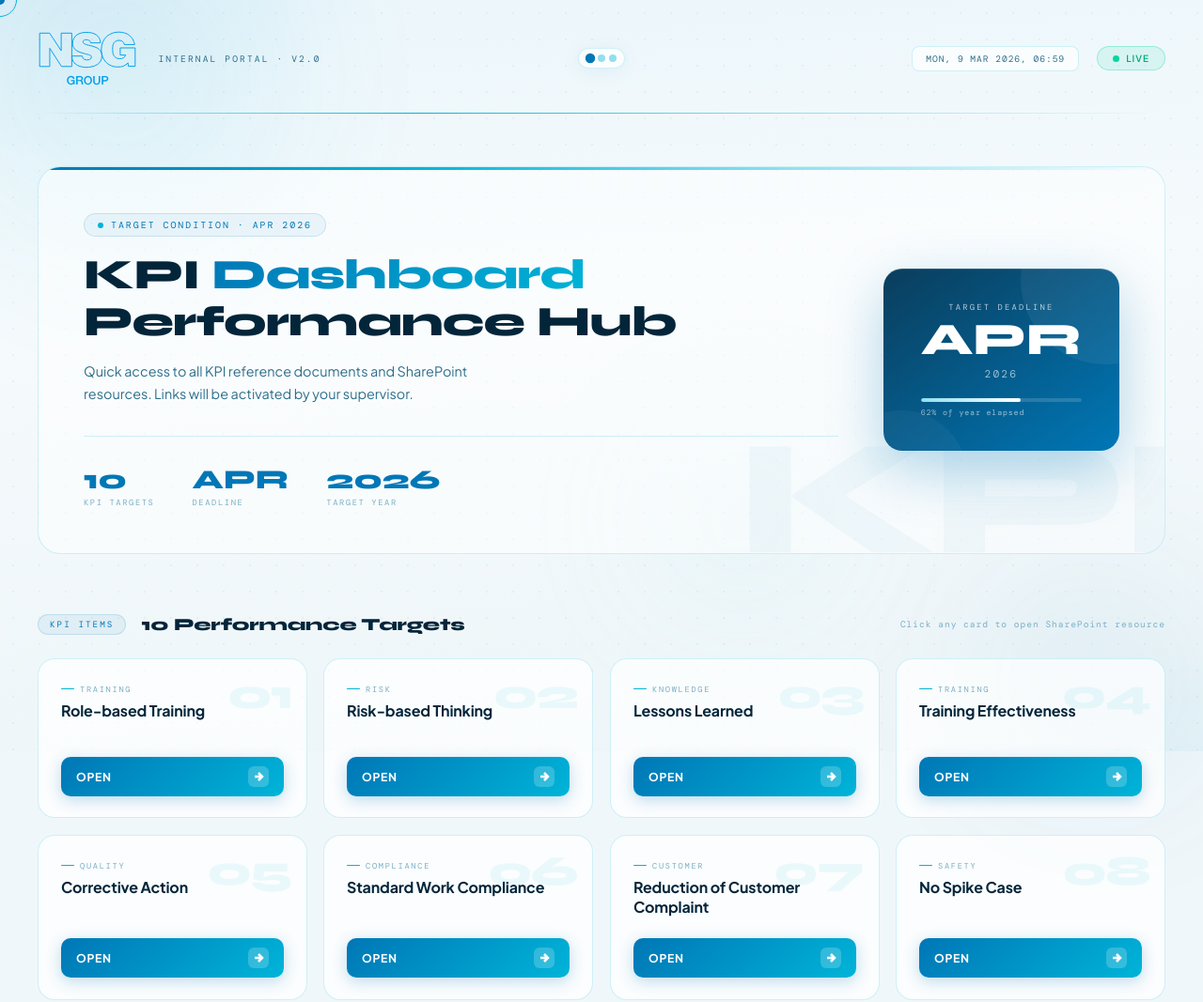
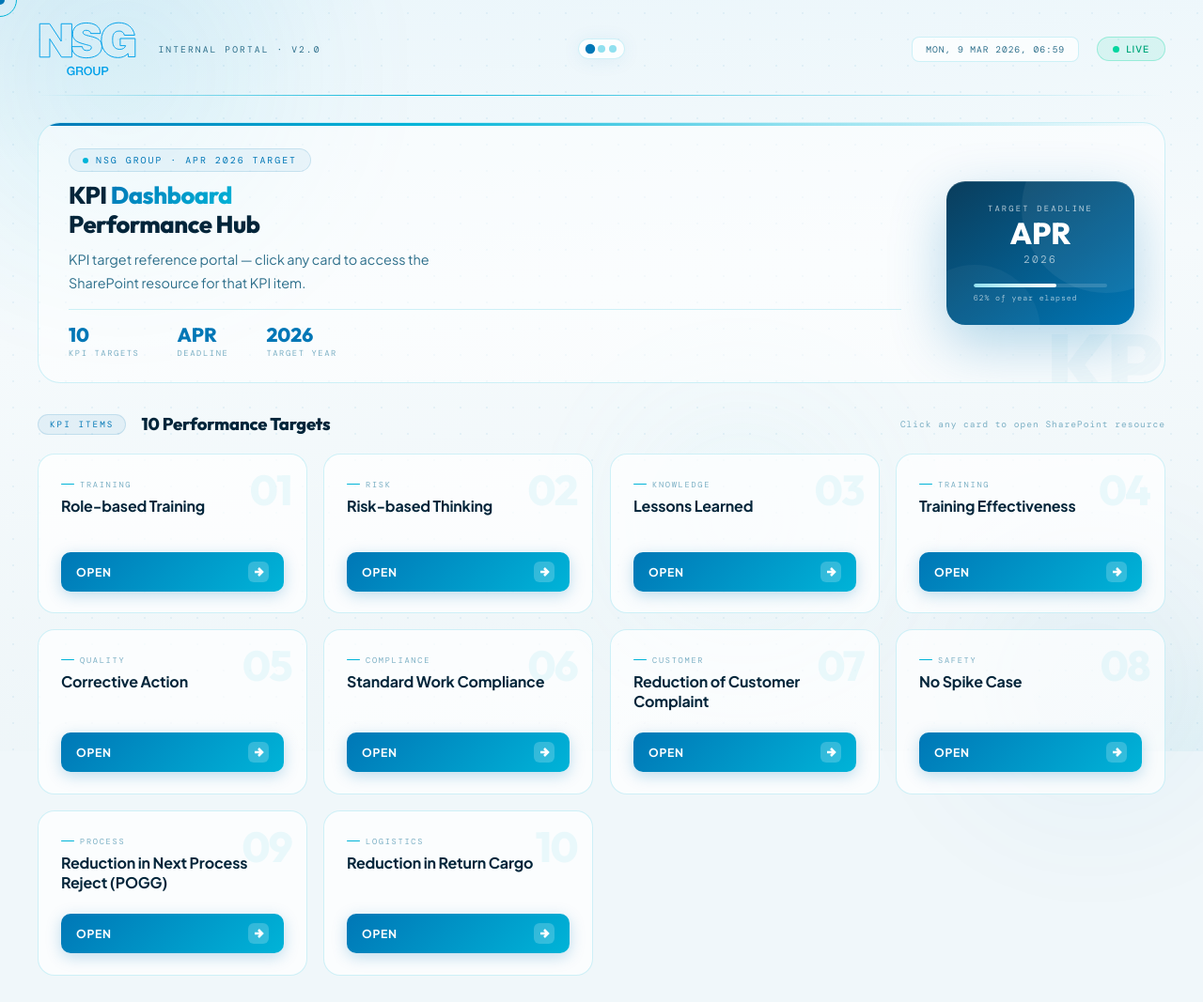
Before and after one commit to afiqr46/NSG-Dashboard, a website: page index.html in a window 1280 px wide. Shown: the top 1067 px of the page at 94% size. Drawn offline with nearby package versions, Linux system fonts and the light colour scheme; a web font is replaced by a local one.

Commit message:
design 2

```diff
--- a/index.html
+++ b/index.html
@@ -5,7 +5,7 @@
   <meta name="viewport" content="width=device-width, initial-scale=1.0"/>
   <title>NSG Group — KPI Dashboard</title>
   <link rel="preconnect" href="https://fonts.googleapis.com">
-  <link href="https://fonts.googleapis.com/css2?family=Plus+Jakarta+Sans:wght@300;400;500;600;700;800&family=Syne:wght@700;800&family=DM+Mono:wght@300;400&display=swap" rel="stylesheet">
+  <link href="https://fonts.googleapis.com/css2?family=Plus+Jakarta+Sans:wght@300;400;500;600;700;800&family=Outfit:wght@600;700;800&family=DM+Mono:wght@300;400&display=swap" rel="stylesheet">
   <style>
     :root {
       --blue-900: #03253A;
@@ -117,11 +117,11 @@
 
     /* ── HEADER ── */
     header {
-      padding: 2rem 0 1.8rem;
+      padding: 1.4rem 0 1.2rem;
       display: flex;
       align-items: center;
       justify-content: space-between;
-      margin-bottom: 3.5rem;
+      margin-bottom: 1.8rem;
       position: relative;
     }
 
@@ -233,8 +233,8 @@
       grid-template-columns: 1fr auto;
       align-items: center;
       gap: 3rem;
-      margin-bottom: 4rem;
-      padding: 3rem;
+      margin-bottom: 2rem;
+      padding: 1.6rem 2rem;
       background: rgba(255,255,255,0.5);
       border: 1px solid var(--card-border);
       border-radius: 24px;
@@ -256,8 +256,8 @@
     .hero-bg-text {
       position: absolute;
       right: -20px; bottom: -30px;
-      font-family: 'Syne', sans-serif;
-      font-size: 11rem;
+      font-family: 'Outfit', sans-serif;
+      font-size: 6rem;
       font-weight: 800;
       color: rgba(0,119,182,0.04);
       letter-spacing: -0.04em;
@@ -275,7 +275,7 @@
       letter-spacing: 0.2em;
       color: var(--blue-600);
       text-transform: uppercase;
-      margin-bottom: 1rem;
+      margin-bottom: 0.6rem;
       background: rgba(0,119,182,0.06);
       border: 1px solid rgba(0,119,182,0.15);
       border-radius: 100px;
@@ -285,13 +285,13 @@
     .hero-eyebrow::before { content: ''; width: 6px; height: 6px; border-radius: 50%; background: var(--blue-400); }
 
     .hero-title {
-      font-family: 'Syne', sans-serif;
-      font-size: clamp(2rem, 3.5vw, 3.2rem);
+      font-family: 'Outfit', sans-serif;
+      font-size: clamp(1.3rem, 2vw, 1.8rem);
       font-weight: 800;
       color: var(--text-1);
-      line-height: 1.1;
+      line-height: 1.2;
       letter-spacing: -0.02em;
-      margin-bottom: 1rem;
+      margin-bottom: 0.6rem;
     }
 
     .hero-title .highlight {
@@ -313,8 +313,8 @@
     .hero-stats {
       display: flex;
       gap: 2.5rem;
-      margin-top: 2rem;
-      padding-top: 2rem;
+      margin-top: 1rem;
+      padding-top: 1rem;
       border-top: 1px solid var(--card-border);
     }
 
@@ -325,8 +325,8 @@
     }
 
     .stat-value {
-      font-family: 'Syne', sans-serif;
-      font-size: 1.8rem;
+      font-family: 'Outfit', sans-serif;
+      font-size: 1.3rem;
       font-weight: 800;
       color: var(--blue-600);
       line-height: 1;
@@ -345,7 +345,7 @@
     .deadline-badge {
       background: linear-gradient(145deg, var(--blue-800) 0%, var(--blue-600) 100%);
       border-radius: 20px;
-      padding: 2.2rem 2.5rem;
+      padding: 1.4rem 1.8rem;
       text-align: center;
       color: white;
       box-shadow: 0 20px 60px rgba(0,119,182,0.3), inset 0 1px 0 rgba(255,255,255,0.15);
@@ -383,8 +383,8 @@
     }
 
     .deadline-month {
-      font-family: 'Syne', sans-serif;
-      font-size: 3rem;
+      font-family: 'Outfit', sans-serif;
+      font-size: 2rem;
       font-weight: 800;
       line-height: 1;
       margin: 0.3rem 0;
@@ -438,7 +438,7 @@
       display: flex;
       align-items: center;
       justify-content: space-between;
-      margin-bottom: 1.6rem;
+      margin-bottom: 1.2rem;
     }
 
     .section-left {
@@ -460,7 +460,7 @@
     }
 
     .section-title-text {
-      font-family: 'Syne', sans-serif;
+      font-family: 'Outfit', sans-serif;
       font-size: 1.15rem;
       font-weight: 800;
       color: var(--text-1);
@@ -531,7 +531,7 @@
     .card-num {
       position: absolute;
       top: 1rem; right: 1rem;
-      font-family: 'Syne', sans-serif;
+      font-family: 'Outfit', sans-serif;
       font-size: 2.8rem;
       font-weight: 800;
       color: rgba(0,180,216,0.07);
@@ -770,11 +770,11 @@
   <div class="hero">
     <div class="hero-bg-text">KPI</div>
     <div>
-      <div class="hero-eyebrow">Target Condition · Apr 2026</div>
+      <div class="hero-eyebrow">NSG Group · Apr 2026 Target</div>
       <h1 class="hero-title">
         KPI <span class="highlight">Dashboard</span><br>Performance Hub
       </h1>
-      <p class="hero-sub">Quick access to all KPI reference documents and SharePoint resources. Links will be activated by your supervisor.</p>
+      <p class="hero-sub">KPI target reference portal — click any card to access the SharePoint resource for that KPI item.</p>
       <div class="hero-stats">
         <div class="stat">
           <span class="stat-value" id="count-kpi">10</span>
```
